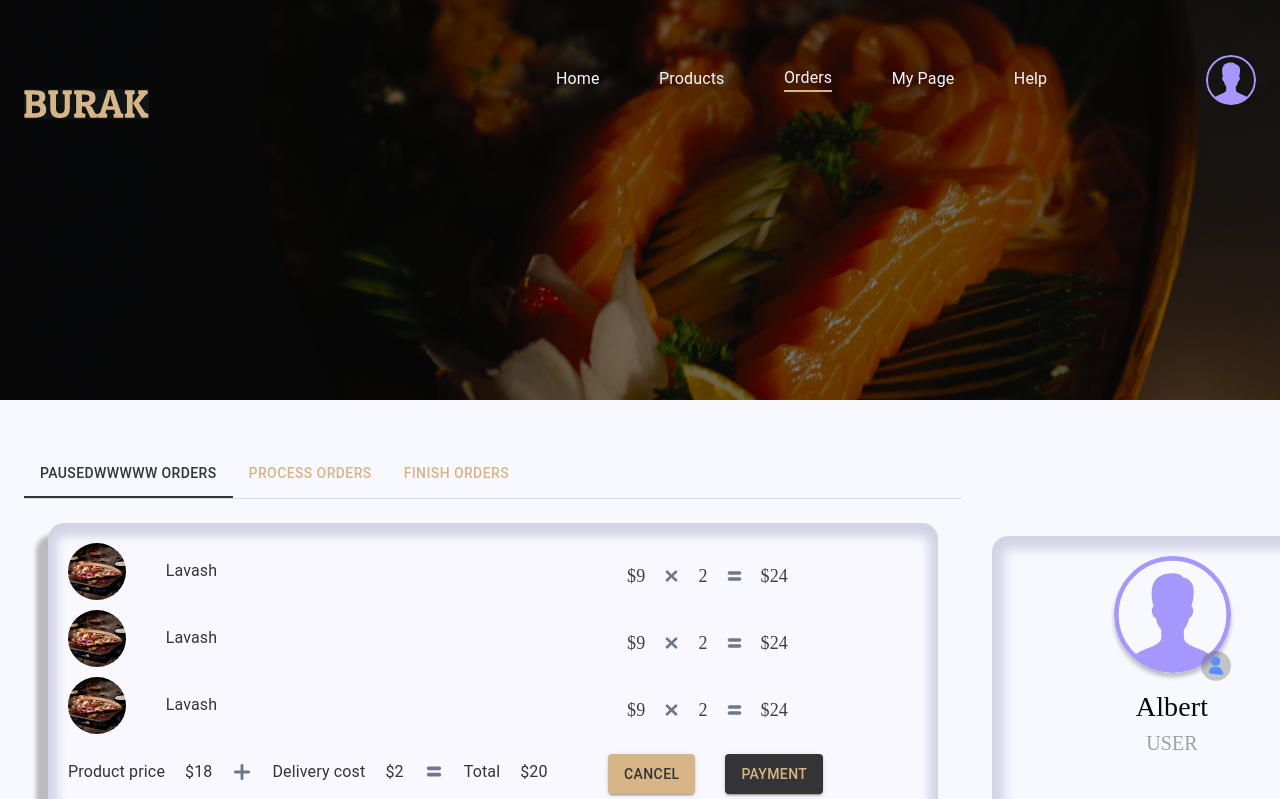
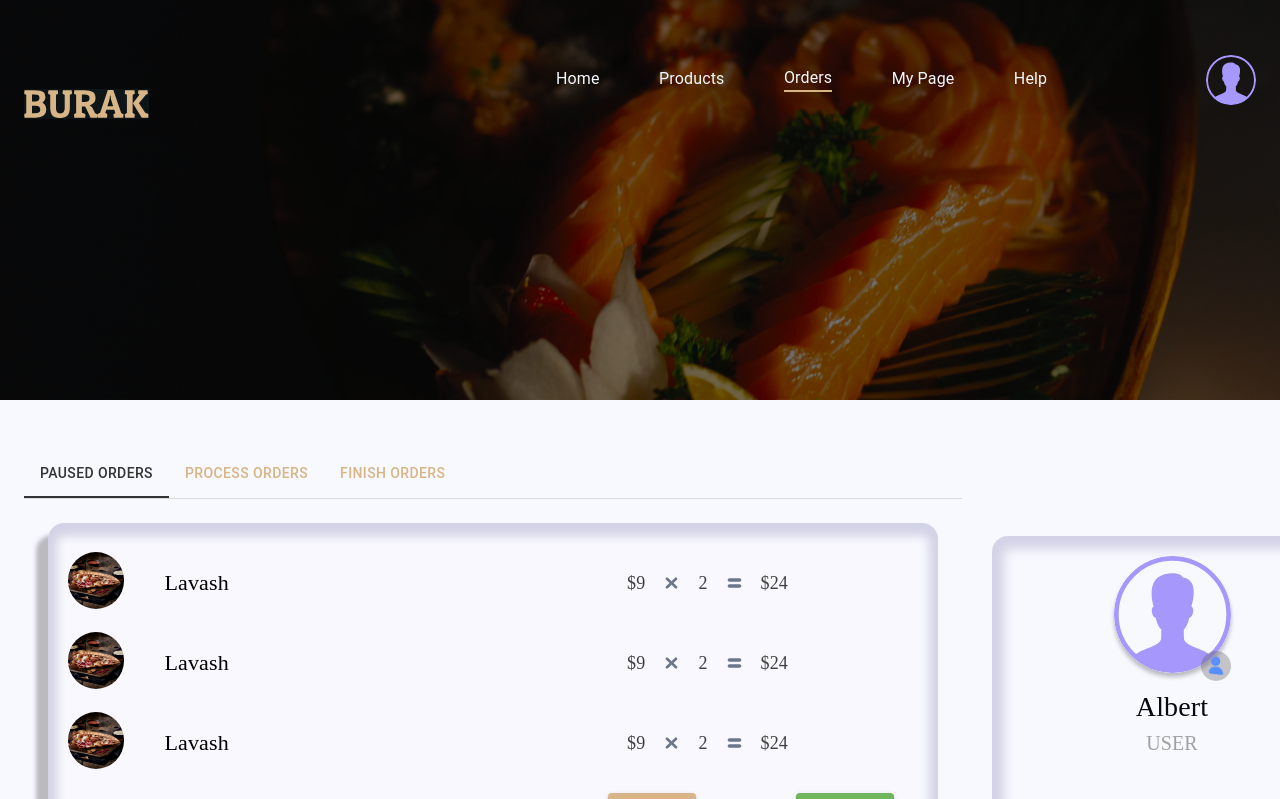
Before and after one commit to Abdulloh1014/burak-react, a React (Create React App) app: page /orders in a window 1280 px wide. Shown: the top 799 px of the page. Built offline with nearby package versions, Linux system fonts and the light colour scheme.

Commit message:
feat: publish OrderPage screen component

```diff
--- a/src/app/screens/ordersPage/FinishedOrders.tsx
+++ b/src/app/screens/ordersPage/FinishedOrders.tsx
@@ -9,7 +9,7 @@ export default function FinishedOrders () {
     return (
         <TabPanel value={"3"}>
             <Stack>
-               {[1, 2].map((ele, index) => {
+               {[].map((ele, index) => {
                 return (
                     <Box key={index} className={"order-main-box"}>
                         <Box className={"order-box-scroll"}>
@@ -55,7 +55,7 @@ export default function FinishedOrders () {
                 );
                })}
 
-               {false && (
+               {true && (
                 <Box display={"flex"} flexDirection={"row"} justifyContent={"center"}>
                     <img
                     src={"/icons/noimage-list.svg"}
--- a/src/app/screens/ordersPage/index.tsx
+++ b/src/app/screens/ordersPage/index.tsx
@@ -31,7 +31,7 @@ export default function OrdersPage() {
                          aria-label="basic tabs example"
                          className={"table_list"}
                          >
-                          <Tab label="PAUSEDwwwww ORDERS" value={"1"}/>
+                          <Tab label="PAUSED ORDERS" value={"1"}/>
                           <Tab label="PROCESS ORDERS" value={"2"}/>
                           <Tab label="FINISH ORDERS" value={"3"}/>
 
--- a/src/css/order.css
+++ b/src/css/order.css
@@ -46,6 +46,11 @@
     width: 100%;
 }
 
+.order-dish-img{
+    margin-top: 9px;
+}
+
+
 .order-page .order-right .order-info-box .member-box .liner {
     width: 100%;
     border: 1px solid #a1a1a1;
@@ -65,6 +70,17 @@
     height: 117px;
     border-radius: 67px;
     box-shadow: 0px 4px 4px 0px rgba(0, 0, 0, 0.25);
+}
+
+.order-page .order-main-box .order-box-scroll .orders-name-price .title-dish {
+     color: rgba(0, 0, 0, 1);
+
+font-family: 'Commissioner';
+font-size: 22px;
+font-weight: 500;
+line-height: 36px;
+letter-spacing: 0%;
+text-align: left;
 }
 
 .order-page .order-info-box .order-user-icon-box {
@@ -286,8 +302,21 @@ text-align: left;
     display: flex;
     margin-top: 10px;
     gap: 30px;
-    width: 250px;
+    width: 290px;
     height: 40px;
+}
+
+.order-page .order-main-box .total-btn .pay-button{
+    background-color:rgba(112, 180, 91, 1);
+    color: rgba(255, 255, 255, 1);
+    margin-left: 70px;
+    font-weight: bolder;
+
+}
+
+.order-page .order-main-box .total-btn .cancel-button{
+        font-weight: bolder;
+
 }
 
 
@@ -298,8 +327,15 @@ text-align: left;
     margin-top: 15px;
     padding: 0px;
     background-color:  rgba(58, 135, 203, 1);
-     color: rgba(255, 255, 255, 1)
+     color: rgba(255, 255, 255, 1);
+     border-radius: 10px;
+box-shadow: 0px 4px 4px 0px rgba(0, 0, 0, 0.25);
+font-weight: bolder;
+
 }
+
+
+
 
 .order-page .order-main-box {
        border-radius: 16px;
```
